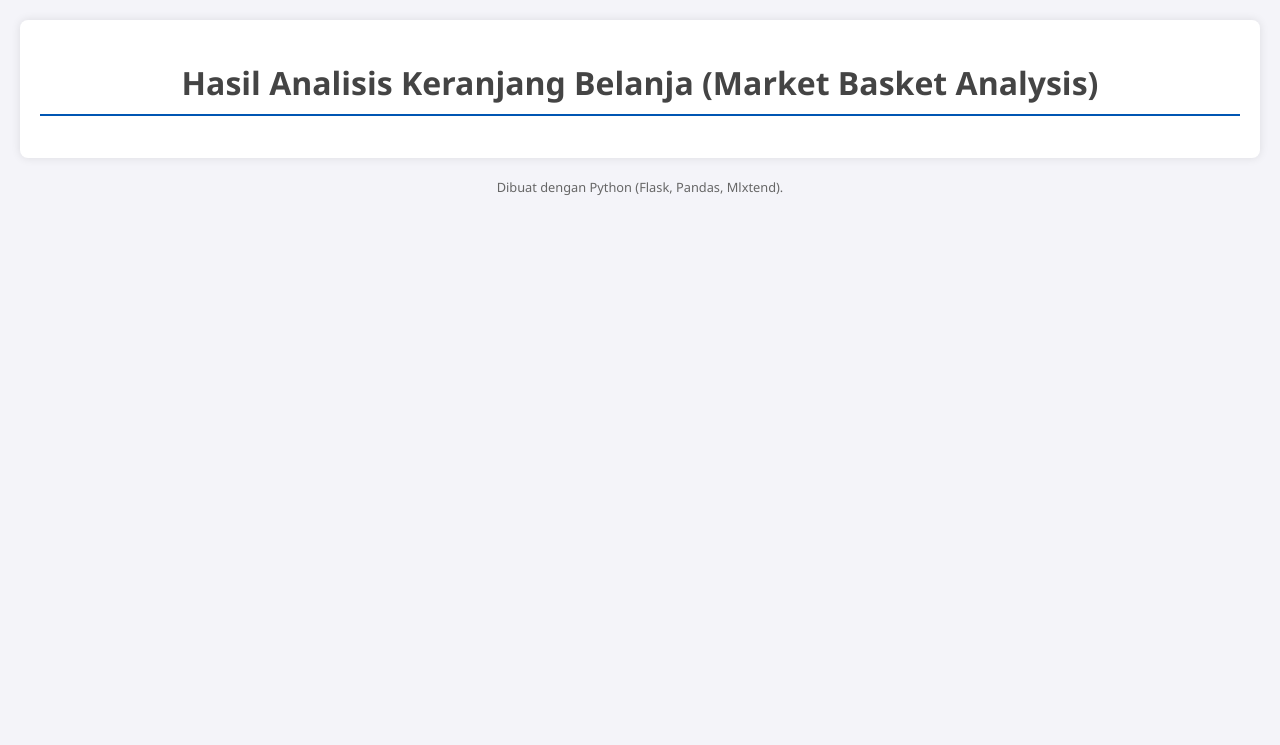
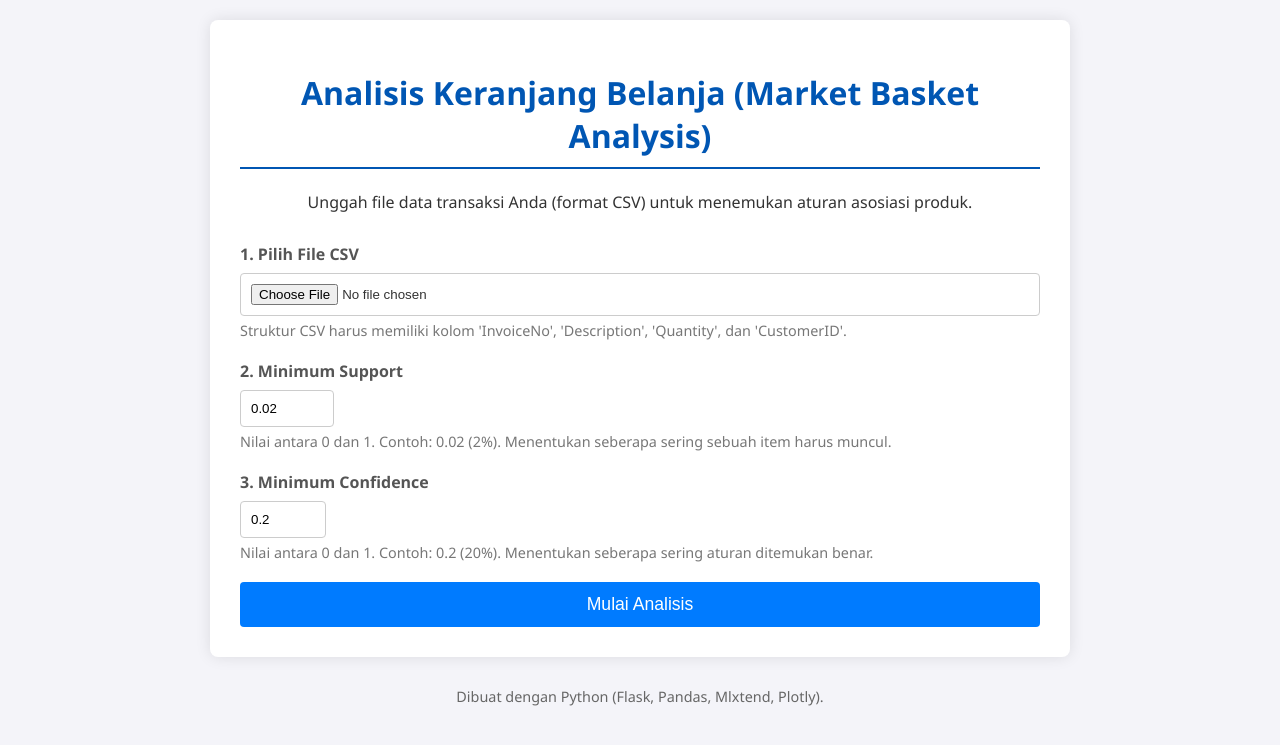
Before and after one commit to AndreasJustin/project_KM, a Flask app: template templates/index.html in a window 1280 px wide. Shown: the top 745 px of the page. Run offline with Flask 3, Linux system fonts and the light colour scheme; the template is opened without the code that fills it, so the values that code supplies are empty.

Commit message:
feat: terbaru

```diff
--- a/app.py
+++ b/app.py
@@ -1,12 +1,25 @@
-from flask import Flask, render_template
+from flask import Flask, render_template, request, redirect, url_for
 import pandas as pd
 from mlxtend.frequent_patterns import apriori, association_rules
+import os
+import plotly
+import plotly.express as px
+import json
 
 app = Flask(__name__)
+app.config['UPLOAD_FOLDER'] = 'uploads'
+app.config['MAX_CONTENT_LENGTH'] = 16 * 1024 * 1024  # 16 MB max upload size
 
-def run_market_basket_analysis(file_path):
-    # Bagian 1 & 2: Membaca dan memproses data (Tidak ada perubahan di sini)
-    df = pd.read_csv(file_path, encoding='unicode_escape')
+def run_market_basket_analysis(file_path, min_support, min_confidence):
+    """
+    Fungsi inti untuk menjalankan analisis keranjang belanja.
+    """
+    try:
+        df = pd.read_csv(file_path, encoding='unicode_escape')
+    except Exception as e:
+        return None, None, f"Gagal membaca file CSV. Pastikan formatnya benar. Error: {e}"
+
+    # --- Pembersihan Data ---
     df.columns = df.columns.str.strip()
     df.dropna(axis=0, subset=['InvoiceNo', 'CustomerID'], inplace=True)
     df['CustomerID'] = df['CustomerID'].astype('int64')
@@ -14,57 +27,98 @@ def run_market_basket_analysis(file_path):
     df.dropna(axis=0, subset=['Description'], inplace=True)
     df['Description'] = df['Description'].str.strip()
 
+    # --- Transformasi Data ---
     basket = (df.groupby(['InvoiceNo', 'Description'])['Quantity']
               .sum().unstack().reset_index().fillna(0)
               .set_index('InvoiceNo'))
 
     transaction_count = len(basket)
-    basket_sets = (basket >= 1)
 
+    # Encode ke 0 dan 1
+    def encode_units(x):
+        if x <= 0:
+            return 0
+        if x >= 1:
+            return 1
+
+    basket_sets = basket.applymap(encode_units)
+
+    # Hapus kolom POSTAGE jika ada
     if 'POSTAGE' in basket_sets.columns:
         basket_sets.drop('POSTAGE', inplace=True, axis=1)
 
-    # Bagian 3 & 4: Menjalankan Algoritma (Tidak ada perubahan signifikan di sini)
-    frequent_itemsets = apriori(basket_sets, min_support=0.04, use_colnames=True)
+    # --- Algoritma Apriori ---
+    frequent_itemsets = apriori(basket_sets, min_support=min_support, use_colnames=True)
 
     if frequent_itemsets.empty:
-        return transaction_count, "No frequent itemsets found."
+        return transaction_count, None, "Tidak ada itemset yang sering muncul (frequent itemsets) dengan nilai minimum support yang diberikan. Coba turunkan nilai minimum support."
 
-    rules = association_rules(frequent_itemsets, metric="confidence", min_threshold=0.2)
+    # --- Aturan Asosiasi ---
+    rules = association_rules(frequent_itemsets, metric="confidence", min_threshold=min_confidence)
 
     if rules.empty:
-        return transaction_count, "No association rules found."
+        return transaction_count, None, "Tidak ada aturan asosiasi yang ditemukan dengan nilai minimum confidence yang diberikan. Coba turunkan nilai minimum confidence."
 
-    # ===================== PENYESUAIAN TAMPILAN TABEL =====================
+    # --- Pembersihan dan Penyortiran Hasil ---
+    rules['antecedents'] = rules['antecedents'].apply(lambda a: ', '.join(list(a)))
+    rules['consequents'] = rules['consequents'].apply(lambda c: ', '.join(list(c)))
 
-    # Memilih hanya kolom yang paling penting untuk ditampilkan
     rules_simplified = rules[['antecedents', 'consequents', 'support', 'confidence', 'lift']]
-
-    # Mengurutkan aturan untuk menemukan yang terbaik
     rules_simplified = rules_simplified.sort_values(['confidence', 'lift'], ascending=[False, False])
 
-    # Mengembalikan DataFrame yang sudah disederhanakan
-    return transaction_count, rules_simplified
-    # =====================================================================
+    return transaction_count, rules_simplified, None
 
-# Rute Flask (Tidak ada perubahan di sini)
 @app.route('/')
 def index():
-    try:
-        transaction_count, analysis_result = run_market_basket_analysis('online_retail_20k.csv')
+    return render_template('index.html')
 
-        if isinstance(analysis_result, str):
-            message = analysis_result
-            return render_template('index.html', message=message, transaction_count=transaction_count)
+@app.route('/analyze', methods=['POST'])
+def analyze():
+    if 'file' not in request.files:
+        return redirect(url_for('index'))
 
-        return render_template('index.html',
-                               tables=[analysis_result.to_html(classes='data', header="true", index=False)],
-                               transaction_count=transaction_count)
+    file = request.files['file']
+    if file.filename == '':
+        return redirect(url_for('index'))
 
-    except FileNotFoundError:
-        return "Error: File 'online_retail_20k.csv' tidak ditemukan."
-    except Exception as e:
-        return f"Terjadi kesalahan saat pemrosesan: {e}"
+    if file:
+        filename = "uploaded_data.csv"
+        filepath = os.path.join(app.config['UPLOAD_FOLDER'], filename)
+        file.save(filepath)
+
+        try:
+            min_support = float(request.form['min_support'])
+            min_confidence = float(request.form['min_confidence'])
+        except ValueError:
+            return render_template('index.html', error="Nilai support dan confidence harus berupa angka.")
+
+        transaction_count, rules_df, message = run_market_basket_analysis(filepath, min_support, min_confidence)
+
+        if message:
+            return render_template('index.html', message=message)
+
+        # --- Membuat Visualisasi dengan Plotly ---
+        fig = px.scatter(rules_df,
+                         x="support",
+                         y="confidence",
+                         size="lift",
+                         color="lift",
+                         hover_name="antecedents",
+                         hover_data={"consequents": True, "lift": ':.2f', "support": ':.4f', "confidence": ':.2f'},
+                         labels={"support": "Support", "confidence": "Confidence", "lift": "Lift"},
+                         title=f"Visualisasi Aturan Asosiasi (Support vs. Confidence)",
+                         color_continuous_scale=px.colors.sequential.Viridis)
+
+        graphJSON = json.dumps(fig, cls=plotly.utils.PlotlyJSONEncoder)
+
+        return render_template('results.html',
+                               tables=[rules_df.to_html(classes='data', header="true", index=False)],
+                               transaction_count=transaction_count,
+                               min_support=min_support,
+                               min_confidence=min_confidence,
+                               graphJSON=graphJSON)
 
 if __name__ == '__main__':
+    if not os.path.exists('uploads'):
+        os.makedirs('uploads')
     app.run(debug=True)
--- a/templates/index.html
+++ b/templates/index.html
@@ -1,52 +1,60 @@
 <!DOCTYPE html>
-<html lang="en">
+<html lang="id">
 <head>
     <meta charset="UTF-8">
     <meta name="viewport" content="width=device-width, initial-scale=1.0">
-    <title>Hasil Analisis Keranjang Belanja</title>
+    <title>Analisis Keranjang Belanja</title>
     <style>
         body { font-family: 'Segoe UI', Tahoma, Geneva, Verdana, sans-serif; margin: 0; padding: 20px; background-color: #f4f4f9; color: #333; }
-        .container { max-width: 1200px; margin: auto; background: #fff; padding: 20px; box-shadow: 0 0 10px rgba(0,0,0,0.1); border-radius: 8px; }
-        h1 { color: #444; text-align: center; border-bottom: 2px solid #0056b3; padding-bottom: 10px; }
-        h2 { color: #0056b3; }
-        .info-box { background-color: #e7f3fe; border-left: 6px solid #2196F3; margin-top: 20px; padding: 15px 20px; font-size: 1.1em; }
-        .error-box { background-color: #ffebee; border-left: 6px solid #f44336; margin-top: 20px; padding: 15px 20px; }
-        .data { border-collapse: collapse; width: 100%; margin-top: 20px; font-size: 0.9em; }
-        .data th, .data td { border: 1px solid #ddd; padding: 12px; text-align: left; }
-        .data th { background-color: #007bff; color: white; position: sticky; top: 0; }
-        .data tr:nth-child(even) { background-color: #f2f2f2; }
-        .data tr:hover { background-color: #ddd; }
-        .footer { text-align: center; margin-top: 20px; font-size: 0.8em; color: #666; }
+        .container { max-width: 800px; margin: auto; background: #fff; padding: 30px; box-shadow: 0 0 15px rgba(0,0,0,0.1); border-radius: 8px; }
+        h1 { color: #0056b3; text-align: center; border-bottom: 2px solid #0056b3; padding-bottom: 10px; }
+        .form-group { margin-bottom: 20px; }
+        .form-group label { display: block; margin-bottom: 8px; font-weight: bold; color: #555; }
+        .form-group input[type="file"], .form-group input[type="number"] { width: 100%; padding: 10px; border: 1px solid #ccc; border-radius: 4px; box-sizing: border-box; }
+        .form-group input[type="number"] { width: auto; }
+        .form-group small { display: block; margin-top: 5px; color: #777; font-size: 0.9em; }
+        .btn { display: block; width: 100%; background-color: #007bff; color: white; padding: 12px; border: none; border-radius: 4px; cursor: pointer; font-size: 1.1em; text-align: center; }
+        .btn:hover { background-color: #0056b3; }
+        .error-box { background-color: #ffebee; border-left: 6px solid #f44336; margin: 20px 0; padding: 15px 20px; color: #c62828; }
+        .footer { text-align: center; margin-top: 30px; font-size: 0.9em; color: #666; }
     </style>
 </head>
 <body>
     <div class="container">
-        <h1>Hasil Analisis Keranjang Belanja (Market Basket Analysis)</h1>
+        <h1>Analisis Keranjang Belanja (Market Basket Analysis)</h1>
+        <p style="text-align: center; margin-bottom: 30px;">Unggah file data transaksi Anda (format CSV) untuk menemukan aturan asosiasi produk.</p>
 
-        {% if transaction_count %}
-        <div class="info-box">
-            <strong>Informasi Data:</strong> Setelah pembersihan, ditemukan <strong>{{ transaction_count }} transaksi unik</strong> yang dianalisis dari file `online_retail_20k.csv`.
-        </div>
+        {% if error %}
+            <div class="error-box">{{ error }}</div>
+        {% endif %}
+        {% if message %}
+            <div class="error-box">{{ message }}</div>
         {% endif %}
 
-        {% if message %}
-            <div class="error-box">
-                <h2>Pesan dari Sistem</h2>
-                <p>{{ message }}</p>
+        <form action="{{ url_for('analyze') }}" method="post" enctype="multipart/form-data">
+            <div class="form-group">
+                <label for="file">1. Pilih File CSV</label>
+                <input type="file" id="file" name="file" accept=".csv" required>
+                <small>Struktur CSV harus memiliki kolom 'InvoiceNo', 'Description', 'Quantity', dan 'CustomerID'.</small>
             </div>
-        {% endif %}
 
-        {% if tables %}
-            <h2>Tabel Aturan Asosiasi</h2>
-            <p>Berikut adalah aturan asosiasi produk yang ditemukan. Aturan ini menunjukkan produk mana yang kemungkinan besar akan dibeli bersamaan.</p>
-            {% for table in tables %}
-                {{ table|safe }}
-            {% endfor %}
-        {% endif %}
+            <div class="form-group">
+                <label for="min_support">2. Minimum Support</label>
+                <input type="number" id="min_support" name="min_support" value="0.02" step="0.001" min="0.001" max="1" required>
+                <small>Nilai antara 0 dan 1. Contoh: 0.02 (2%). Menentukan seberapa sering sebuah item harus muncul.</small>
+            </div>
+
+            <div class="form-group">
+                <label for="min_confidence">3. Minimum Confidence</label>
+                <input type="number" id="min_confidence" name="min_confidence" value="0.2" step="0.01" min="0.01" max="1" required>
+                <small>Nilai antara 0 dan 1. Contoh: 0.2 (20%). Menentukan seberapa sering aturan ditemukan benar.</small>
+            </div>
+
+            <button type="submit" class="btn">Mulai Analisis</button>
+        </form>
     </div>
-
     <div class="footer">
-        <p>Dibuat dengan Python (Flask, Pandas, Mlxtend).</p>
+        <p>Dibuat dengan Python (Flask, Pandas, Mlxtend, Plotly).</p>
     </div>
 </body>
 </html>
```
Also changed, not shown: templates/results.html (added, +63 -0 lines), README.md (deleted), uploads/uploaded_data.csv (added).
